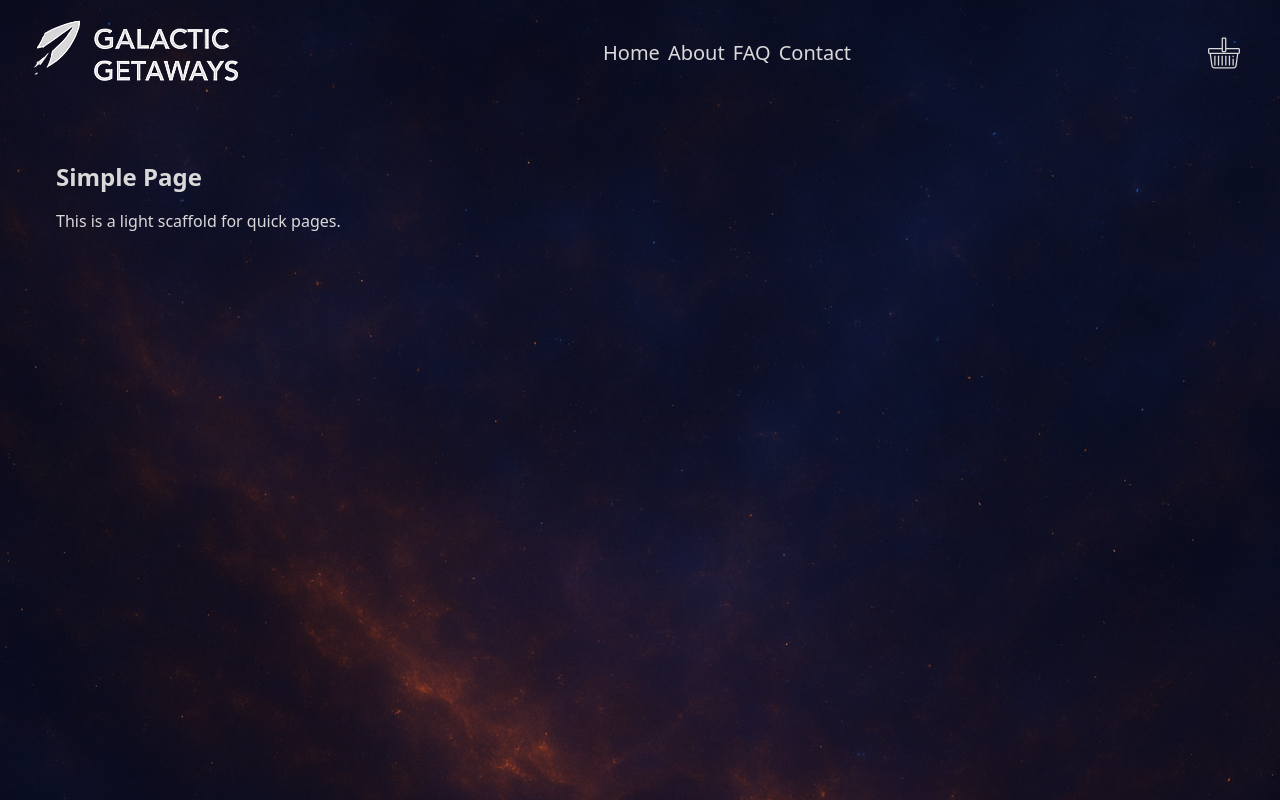
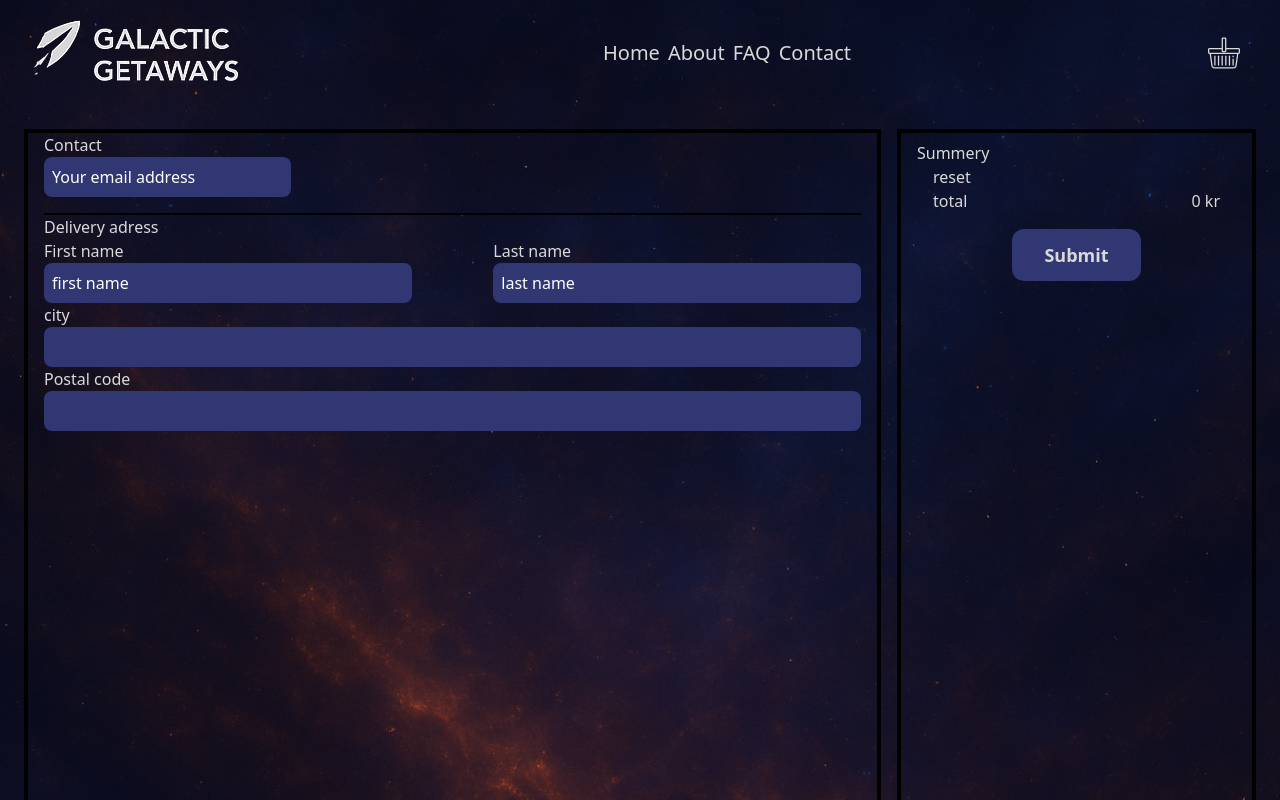
Before and after one commit to Kristoffer-L/examinerande-gruppuppgift-Vue, a Vue app: page /basket in a window 1280 px wide. Shown: the top 800 px of the page. Built offline with nearby package versions, Linux system fonts and the light colour scheme.

Commit message:
Pinia and cart

```diff
--- a/package.json
+++ b/package.json
@@ -15,6 +15,8 @@
   },
   "dependencies": {
     "@vuepic/vue-datepicker": "^12.0.5",
+    "lucide-vue-next": "^0.556.0",
+    "pinia": "^3.0.4",
     "vue": "^3.5.24",
     "vue-router": "^4.6.3"
   },
--- /dev/null
+++ b/src/components/CartSummery.vue
@@ -0,0 +1,34 @@
+<script setup lang="ts">
+import { Users } from 'lucide-vue-next';
+import { Minus } from 'lucide-vue-next';
+import { useCartStore } from '../stores/cart';
+
+const cart = useCartStore();
+</script>
+
+<template>
+  <div v-for="(item, index) in cart.items" :key="index">
+    <div class="flex">
+      <img :src="item.image" :alt="item.title" class="h-auto w-[50%] rounded-lg" />
+      <div
+        @click="cart.removeItem(item.id)"
+        class="bg-black rounded-[28px] h-7 w-15 flex justify-center items-center m-auto gap-5"
+      >
+        <Minus class="cursor-pointer text-red-500">-</Minus>
+      </div>
+    </div>
+    <h2 class="font-bold text-lg my-auto">{{ item.title }}</h2>
+    <div class="flex justify-between mb-6">
+      <div class="flex">
+        <Users />
+        <span>{{ item.participants }}</span>
+      </div>
+      <span>price: {{ item.price }} kr</span>
+    </div>
+  </div>
+  <button @click="cart.clearCart()" class="mx-4">reset</button>
+  <div class="flex justify-between mx-4">
+    <p>total</p>
+    <p>{{ cart.totalPrice }} kr</p>
+  </div>
+</template>
--- a/src/components/SearchBar.vue
+++ b/src/components/SearchBar.vue
@@ -1,29 +1,25 @@
 <script setup lang="ts">
-import { ref, computed } from "vue";
-import { VueDatePicker } from "@vuepic/vue-datepicker";
-import "@vuepic/vue-datepicker/dist/main.css";
+import { ref, computed } from 'vue';
+import { VueDatePicker } from '@vuepic/vue-datepicker';
+import '@vuepic/vue-datepicker/dist/main.css';
 
-const destination = ref<string>("");
-const category = ref<string>("");
+const destination = ref<string>('');
+const category = ref<string>('');
 const participants = ref<number | null>(null);
-const ageCategory = ref<string>("");
+const ageCategory = ref<string>('');
 
 // Date range
 const selectedDateRange = ref<Date[] | null>(null);
 
 const handleDateChange = (newDates: Date[] | null): void => {
   selectedDateRange.value = newDates;
-  console.log("Date range selected:", newDates);
+  console.log('Date range selected:', newDates);
 };
 
 // Optional formatted outputs
-const startDate = computed(
-  () => selectedDateRange.value?.[0]?.toLocaleDateString() ?? "N/A"
-);
+const startDate = computed(() => selectedDateRange.value?.[0]?.toLocaleDateString() ?? 'N/A');
 
-const dueDate = computed(
-  () => selectedDateRange.value?.[1]?.toLocaleDateString() ?? "N/A"
-);
+const dueDate = computed(() => selectedDateRange.value?.[1]?.toLocaleDateString() ?? 'N/A');
 
 // Action when user clicks “Search”
 const search = () => {
@@ -35,14 +31,12 @@ const search = () => {
     dateRange: selectedDateRange.value,
   };
 
-  console.log("Search payload:", payload);
+  console.log('Search payload:', payload);
 };
 </script>
 
 <template>
-  <div
-    class="flex gap-2 justify-between m-auto px-8 py-2 w-[80%] border-2 border-black"
-  >
+  <div class="flex gap-2 justify-between m-auto px-8 py-2 w-[80%] border-2 border-black">
     <div class="flex flex-col">
       <label for="search-input">Destination</label>
       <input
@@ -55,11 +49,7 @@ const search = () => {
     </div>
     <div class="flex flex-col">
       <label for="category-input">Category</label>
-      <select
-        id="category-input"
-        v-model="category"
-        class="bg-[#313772] border rounded p-2"
-      >
+      <select id="category-input" v-model="category" class="bg-[#313772] rounded p-2">
         <option value="">Select category range</option>
         <option value="sport">sport</option>
         <option value="history">history</option>
@@ -89,20 +79,14 @@ const search = () => {
     </div>
     <div class="flex flex-col">
       <label for="Age-select">Age Category</label>
-      <select
-        id="Age-select"
-        v-model="ageCategory"
-        class="bg-[#313772] border rounded p-2"
-      >
+      <select id="Age-select" v-model="ageCategory" class="bg-[#313772] border rounded p-2">
         <option value="">Select age range</option>
         <option value="10-30">10 - 30</option>
         <option value="30-45">30 - 45</option>
         <option value="45-90">45 - 90</option>
       </select>
     </div>
-    <button class="px-8 py-3 my-auto rounded-lg bg-[#5593f0]" @click="search">
-      Sök
-    </button>
+    <button class="px-8 py-3 my-auto rounded-lg bg-[#5593f0]" @click="search">Sök</button>
   </div>
 
   <div v-if="startDate && dueDate" class="selected-dates-display">
--- a/src/components/Slider.vue
+++ b/src/components/Slider.vue
@@ -1,5 +1,6 @@
 <script setup lang="ts">
-import { ref, computed } from "vue";
+import { ref, computed } from 'vue';
+import { useCartStore } from '../stores/cart';
 
 interface EventItem {
   title: string;
@@ -10,13 +11,25 @@ interface EventItem {
   startDate: string;
   endDate: string;
   age: string;
+  price: number;
 }
 
 const props = defineProps<{
   items: EventItem[];
 }>();
 
+const cart = useCartStore();
 const currentIndex = ref<number>(0);
+
+const addCartItem = (item: any, index: any) => {
+  cart.addItem({
+    id: index,
+    title: item.title,
+    image: item.image,
+    participants: item.participants,
+    price: item.price,
+  });
+};
 
 // Always show 3 items
 const visibleItems = computed<EventItem[]>(() => {
@@ -40,7 +53,12 @@ function prev() {
 <template>
   <div class="slider">
     <button class="button" @click="prev"><</button>
-    <div v-for="(item, index) in visibleItems" :key="index" class="slider-item">
+    <div
+      v-for="(item, index) in visibleItems"
+      :key="index"
+      class="slider-item"
+      @click="addCartItem(item, index)"
+    >
       <img :src="item.image" :alt="item.title" class="img" />
       <h2 class="title">{{ item.title }}</h2>
     </div>
--- a/src/pages/Basket.vue
+++ b/src/pages/Basket.vue
@@ -1,10 +1,91 @@
 <script setup lang="ts">
-document.title = "Simple Page | My App";
+import { ref } from 'vue';
+import CartSummery from '../components/CartSummery.vue';
+document.title = 'Simple Page | My App';
+
+// Refs for each input
+const email = ref('');
+const firstName = ref('');
+const lastName = ref('');
+const city = ref('');
+const postalCode = ref('');
+
+// Example submit handler
+const submitForm = () => {
+  console.log('Email:', email.value);
+  console.log('First name:', firstName.value);
+  console.log('Last name:', lastName.value);
+  console.log('City:', city.value);
+  console.log('Postal code:', postalCode.value);
+};
 </script>
 
 <template>
-  <div class="min-h-screen p-8">
-    <h1 class="text-2xl font-bold mb-4">Simple Page</h1>
-    <p>This is a light scaffold for quick pages.</p>
+  <div class="min-h-screen flex gap-4">
+    <div class="border-4 border-black w-[100%]">
+      <div class="border-b-2 border-black mx-4 pb-4">
+        <h2>Contact</h2>
+        <input
+          v-model="email"
+          class="bg-[#313772] p-2 rounded-lg placeholder:text-white"
+          type="text"
+          placeholder="Your email address"
+        />
+      </div>
+      <div class="flex flex-col mx-4">
+        <h2>Delivery adress</h2>
+        <div class="flex justify-between">
+          <div class="flex flex-col w-[45%]">
+            <label for="">First name</label>
+            <input
+              v-model="firstName"
+              class="bg-[#313772] p-2 rounded-lg placeholder:text-white"
+              type="text"
+              placeholder="first name"
+            />
+          </div>
+          <div class="flex flex-col w-[45%]">
+            <label for="">Last name</label>
+            <input
+              v-model="lastName"
+              class="bg-[#313772] p-2 rounded-lg placeholder:text-white"
+              type="text"
+              placeholder="last name"
+            />
+          </div>
+        </div>
+        <div class="flex flex-col">
+          <label for="">city</label>
+          <input
+            v-model="city"
+            class="bg-[#313772] p-2 rounded-lg placeholder:text-white"
+            type="text"
+          />
+        </div>
+        <div class="flex flex-col">
+          <label for="">Postal code</label>
+          <input
+            v-model="postalCode"
+            class="bg-[#313772] p-2 rounded-lg placeholder:text-white"
+            type="text"
+          />
+        </div>
+      </div>
+    </div>
+    <div class="border-4 border-black w-[500px] px-4 py-2">
+      <h2>Summery</h2>
+      <CartSummery />
+      <div class="flex justify-center">
+        <button
+          @click="submitForm"
+          class="font-bold text-lg bg-[#313772] px-8 py-3 rounded-xl mt-4"
+        >
+          Submit
+        </button>
+      </div>
+    </div>
+  </div>
+  <div>
+    <router-link to="/">Go back to Home</router-link>
   </div>
 </template>
--- a/src/pages/Home.vue
+++ b/src/pages/Home.vue
@@ -1,7 +1,15 @@
 <script setup lang="ts">
-import SearchBar from "../components/SearchBar.vue";
-import Slider from "../components/Slider.vue";
-document.title = "Simple Page | My App";
+import { onMounted, ref } from 'vue';
+import SearchBar from '../components/SearchBar.vue';
+import Slider from '../components/Slider.vue';
+document.title = 'Simple Page | My App';
+
+const items = ref([]);
+
+onMounted(async () => {
+  const res = await fetch('/events.json');
+  items.value = await res.json();
+});
 </script>
 
 <template>
@@ -9,59 +17,6 @@ document.title = "Simple Page | My App";
     <h1 class="text-2xl font-bold mb-4">Simple Page</h1>
     <p>This is a light scaffold for quick pages.</p>
     <SearchBar />
-    <Slider
-      :items="[
-        {
-          title: 'Event 1',
-          desc: 'Description 1',
-          image: 'skidor.jpg',
-          category: 'Sport',
-          participants: 2,
-          startDate: '2025-12-10',
-          endDate: '2025-12-20',
-          age: '10-30',
-        },
-        {
-          title: 'Event 2',
-          desc: 'Description 2',
-          image: 'skidor.jpg',
-          category: 'Sport',
-          participants: 2,
-          startDate: '2025-12-10',
-          endDate: '2025-12-20',
-          age: '10-30',
-        },
-        {
-          title: 'Event 3',
-          desc: 'Description 3',
-          image: 'skidor.jpg',
-          category: 'Sport',
-          participants: 2,
-          startDate: '2025-12-10',
-          endDate: '2025-12-20',
-          age: '30-45',
-        },
-        {
-          title: 'Event 4',
-          desc: 'Description 4',
-          image: '.jpg',
-          category: 'Sport',
-          participants: 2,
-          startDate: '2025-12-10',
-          endDate: '2025-12-20',
-          age: '30-45',
-        },
-        {
-          title: 'Event 5',
-          desc: 'Description 5',
-          image: 'skidor.jpg',
-          category: 'Sport',
-          participants: 2,
-          startDate: '2025-12-10',
-          endDate: '2025-12-20',
-          age: '45-90',
-        },
-      ]"
-    />
+    <Slider :items="items" />
   </div>
 </template>
--- /dev/null
+++ b/src/stores/cart.ts
@@ -0,0 +1,37 @@
+// /src/stores/cart.ts
+import { defineStore } from 'pinia';
+
+export const useCartStore = defineStore('cart', {
+  state: () => ({
+    items: [] as {
+      id: number;
+      title: string;
+      image: string;
+      participants: number;
+      price: number;
+    }[],
+  }),
+
+  getters: {
+    totalPrice: (state) => state.items.reduce((sum, item) => sum + item.price, 0),
+  },
+
+  actions: {
+    addItem(item: {
+      id: number;
+      title: string;
+      image: string;
+      participants: number;
+      price: number;
+    }) {
+      this.items.push(item);
+    },
+
+    removeItem(id: number) {
+      this.items = this.items.filter((i) => i.id !== id);
+    },
+    clearCart() {
+      this.items = [];
+    },
+  },
+});
```
Also changed, not shown: public/events.json (added, +57 -0 lines), src/main.ts (+5 -4 lines), 1 other file (tests, documents, lock files or other folders).
